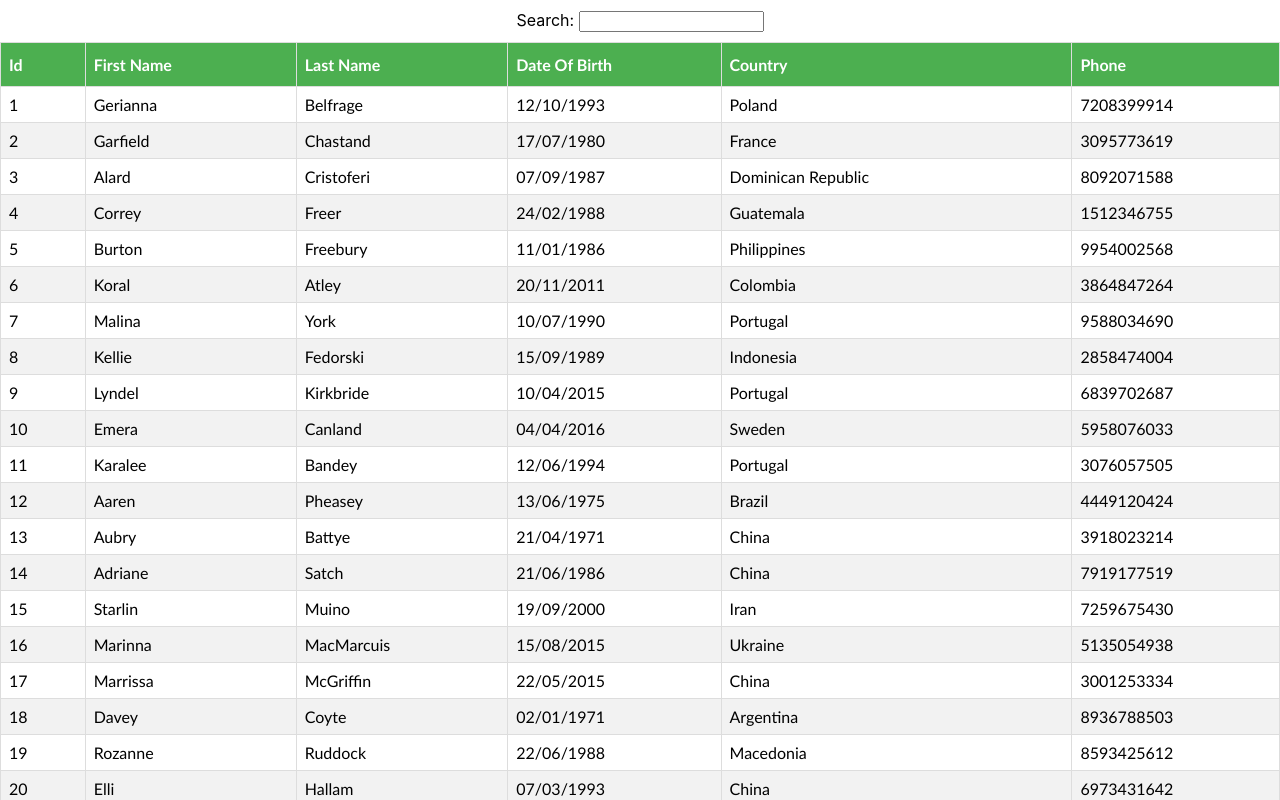
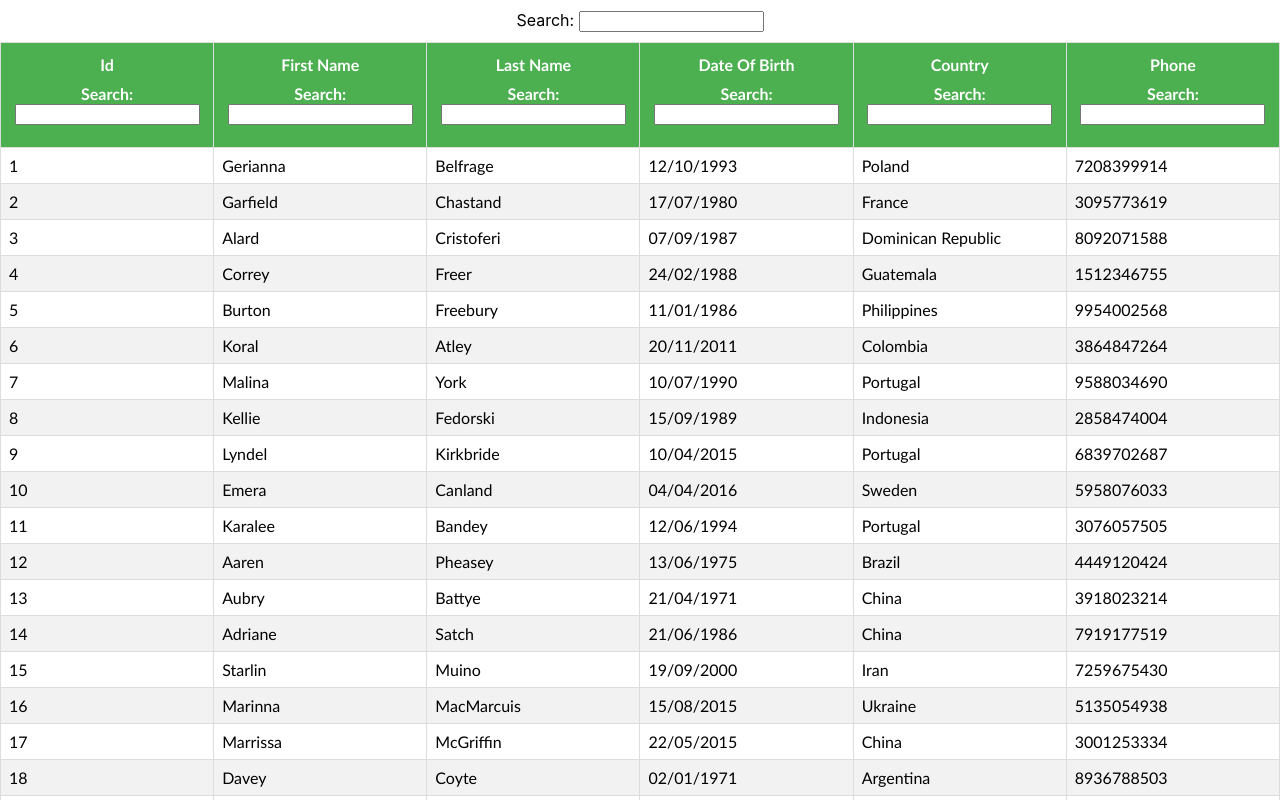
Before and after one commit to sanjevscet/recat-table-demo, a React (Create React App) app: page / in a window 1280 px wide. Shown: the top 800 px of the page. Built offline with nearby package versions, Linux system fonts and the light colour scheme.

Commit message:
column-filtering is done

```diff
--- a/src/App.js
+++ b/src/App.js
@@ -1,7 +1,10 @@
 // import BasicTable from './components/BasicTable';
 
-import FilteringTable from './components/FilteringTable';
+import ColumnFilteringTable from './components/ColumnFilteringTable';
 import React from 'react';
+
+// import FilteringTable from './components/FilteringTable';
+
 
 // import SortingTable from './components/SortingTable';
 
@@ -10,7 +13,8 @@ function App() {
     <div className="App">
       {/* <BasicTable /> */}
       {/* <SortingTable /> */}
-      <FilteringTable />
+      {/* <FilteringTable /> */}
+      <ColumnFilteringTable />
     </div>
   );
 }
--- /dev/null
+++ b/src/components/ColumnFilter.jsx
@@ -0,0 +1,12 @@
+import React from 'react'
+
+export const ColumnFilter = ({column}) => {
+    const {filterValue, setFilter} = column;
+
+    return (
+        <div style={{textAlign: 'center', margin: '10px 0'}}>
+            Search: {' '}
+            <input value={filterValue || ''} onChange={e => setFilter(e.target.value)} />
+        </div>
+    )
+}
--- /dev/null
+++ b/src/components/ColumnFilteringTable.jsx
@@ -0,0 +1,61 @@
+import './table.css';
+
+import React, { useMemo } from 'react'
+import { useFilters, useGlobalFilter, useTable } from 'react-table';
+
+import { COLUMNS } from './columns'
+import { GlobalFilter } from './GlobalFilter';
+import MOCK_DATA from './MOCK_DATA.json'
+
+export default function ColumnFilteringTable() {
+
+    // const columns = useMemo(() => GROUPED_COLUMNs, []); // demo for header groups
+    const columns = useMemo(() => COLUMNS, []);
+    const data = useMemo(() => MOCK_DATA, [])
+
+    const tableInstance = useTable({ columns, data }, useFilters, useGlobalFilter);
+
+    const { getTableBodyProps, getTableProps, headerGroups, rows, prepareRow, state, setGlobalFilter } = tableInstance;
+    const { globalFilter } = state
+
+    return (
+        <>
+            <GlobalFilter filter={globalFilter} setFilter={setGlobalFilter} />
+            <table {...getTableProps()}>
+                <thead>
+                    {
+                        headerGroups.map((headerGroup) => (
+                            <tr {...headerGroup.getHeaderGroupProps()}>
+                                {
+                                    headerGroup.headers.map((column) => (
+                                        <th {...column.getHeaderProps()}>
+                                            {column.render('Header')}
+                                            <div>
+                                                {column.canFilter ? column.render('Filter') : null}
+                                            </div>
+                                        </th>
+
+                                    ))
+                                }
+                            </tr>
+                        ))
+                    }
+                </thead>
+
+                <tbody {...getTableBodyProps()}>
+                    {rows.map((row => {
+                        prepareRow(row)
+                        return (
+                            <tr {...row.getRowProps()}>
+                                {row.cells.map(cell => {
+                                    return <td {...cell.getCellProps()}>{cell.render('Cell')}</td>
+                                })}
+                            </tr>
+                        )
+                    }))}
+
+                </tbody>
+            </table>
+        </>
+    )
+}
--- a/src/components/columns.js
+++ b/src/components/columns.js
@@ -1,37 +1,44 @@
+import { ColumnFilter } from './ColumnFilter';
 import { format } from 'date-fns';
 
 export const COLUMNS = [{
         Header: 'Id',
         Footer: 'Id',
-        accessor: 'id'
+        accessor: 'id',
+        Filter: ColumnFilter
     },
     {
         Header: 'First Name',
         Footer: 'First Name',
-        accessor: 'first_name'
+        accessor: 'first_name',
+        Filter: ColumnFilter
+
     },
     {
         Header: 'Last Name',
         Footer: 'Last Name',
-        accessor: 'last_name'
+        accessor: 'last_name',
+        Filter: ColumnFilter
+
     },
     {
         Header: 'Date Of Birth',
         Footer: 'Date Of Birth',
         accessor: 'date_of_birth',
-        Cell: ({ value }) => { return format(new Date(value), 'dd/MM/yyyy') }
-
+        Cell: ({ value }) => { return format(new Date(value), 'dd/MM/yyyy') },
+        Filter: ColumnFilter
     },
     {
         Header: 'Country',
         Footer: 'Country',
-        accessor: 'country'
-
+        accessor: 'country',
+        Filter: ColumnFilter
     },
     {
         Header: 'Phone',
         Footer: 'Phone',
-        accessor: 'phone'
+        accessor: 'phone',
+        Filter: ColumnFilter
     }
 ];
 
--- a/src/components/table.css
+++ b/src/components/table.css
@@ -25,6 +25,7 @@ tfoot td {
     text-align: left;
     background-color: #4CAF50;
     color: white;
+    text-align: center;
 }
 
 
```
